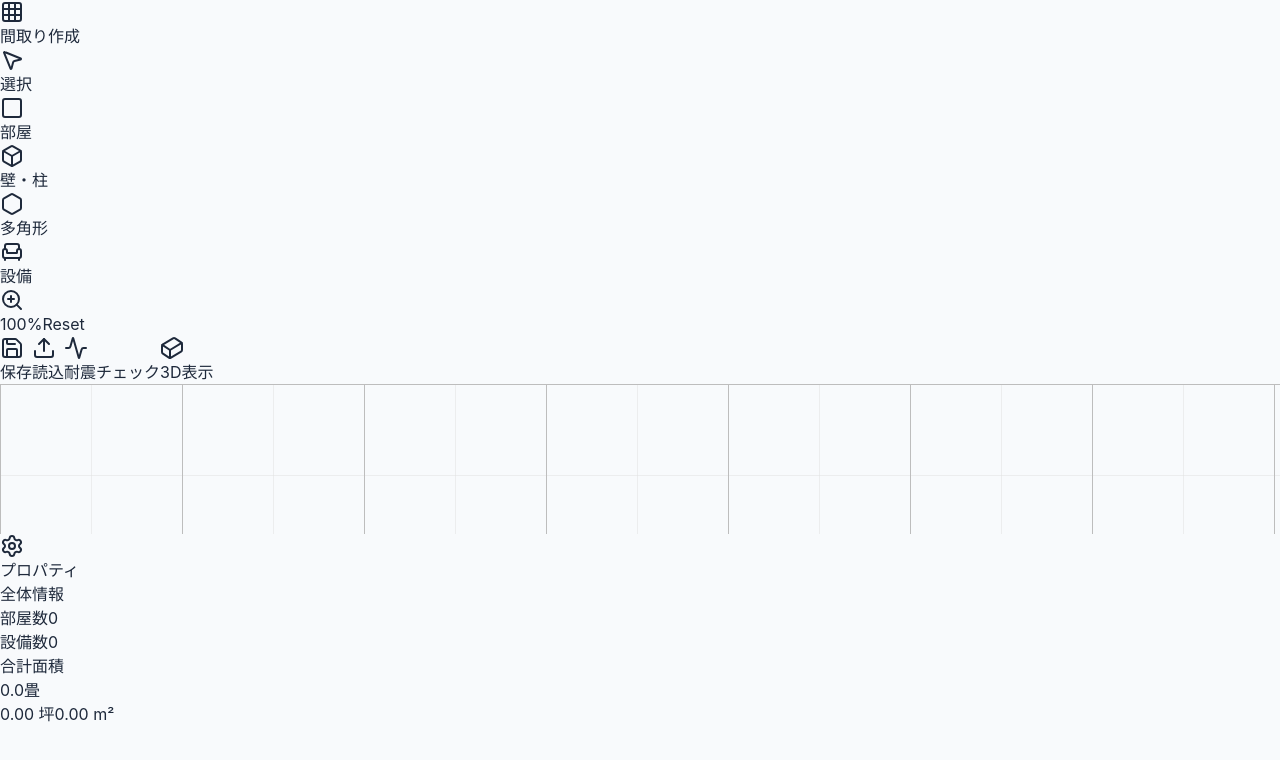
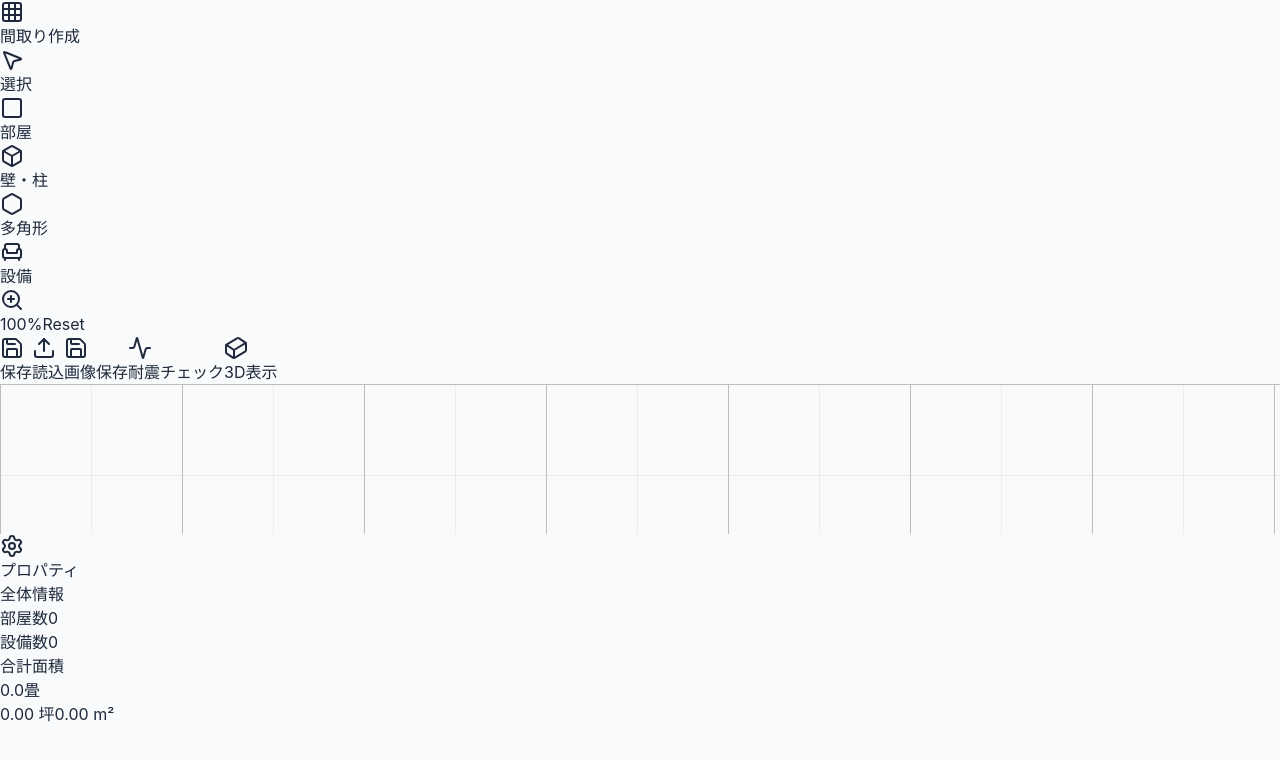
Before and after one commit to hokeke/floor-planner, a React (Vite) app: page / in a window 1280 px wide. Shown: the top 760 px of the page. Built offline with nearby package versions, Linux system fonts and the light colour scheme.

Commit message:
feat: Add functionality to save the drawing as a PNG image via a new toolbar button.

```diff
--- a/src/App.jsx
+++ b/src/App.jsx
@@ -1,4 +1,4 @@
-import React, { useState, useRef, useEffect } from 'react';
+import React, { useState, useRef, useEffect, useCallback } from 'react';
 import Grid from './components/Grid';
 import Toolbar from './components/Toolbar';
 import PropertiesPanel from './components/PropertiesPanel';
@@ -28,9 +28,10 @@ function App() {
   const [lastMousePos, setLastMousePos] = useState(null);
   const [isSeismicModalOpen, setIsSeismicModalOpen] = useState(false);
   const [is3DViewOpen, setIs3DViewOpen] = useState(false);
+  const svgRef = useRef(null);
   const [seismicData, setSeismicData] = useState(null);
 
-  const svgRef = useRef(null);
+
 
   // Use custom hooks
   const {
@@ -91,6 +92,130 @@ function App() {
   const [draggingWallHandle, setDraggingWallHandle] = useState(null); // { wallId, handle: 'start' | 'end' }
 
   const getMousePos = (e) => getViewportMousePos(e, svgRef);
+  const handleSavePNG = useCallback(() => {
+    if (!svgRef.current) return;
+
+    // Calculate bounding box of all elements
+    let minX = Infinity, maxX = -Infinity;
+    let minY = Infinity, maxY = -Infinity;
+
+    // Check walls
+    if (walls.length > 0) {
+      walls.forEach(wall => {
+        const startX = mmToPx(pxToMm(wall.start.x));
+        const startY = mmToPx(pxToMm(wall.start.y));
+        const endX = mmToPx(pxToMm(wall.end.x));
+        const endY = mmToPx(pxToMm(wall.end.y));
+
+        minX = Math.min(minX, startX, endX);
+        maxX = Math.max(maxX, startX, endX);
+        minY = Math.min(minY, startY, endY);
+        maxY = Math.max(maxY, startY, endY);
+      });
+    }
+
+    // Check objects
+    if (objects.length > 0) {
+      objects.forEach(obj => {
+        const x = mmToPx(obj.x);
+        const y = mmToPx(obj.y);
+        const width = mmToPx(obj.width);
+        const height = mmToPx(obj.height);
+
+        // Simple bounding box for objects (ignoring rotation for simplicity of bounds, or taking max)
+        // For better accuracy with rotation, we'd need to calculate corners.
+        // Here we'll just take a safe margin or the center +/- dimension/2
+        // Objects are centered at x,y
+        const halfW = width / 2;
+        const halfH = height / 2;
+        // Using a slightly larger box to account for rotation
+        const radius = Math.sqrt(halfW * halfW + halfH * halfH);
+
+        minX = Math.min(minX, x - radius);
+        maxX = Math.max(maxX, x + radius);
+        minY = Math.min(minY, y - radius);
+        maxY = Math.max(maxY, y + radius);
+      });
+    }
+
+    // Check rooms (if any, though walls usually define the extent)
+    if (rooms.length > 0) {
+      rooms.forEach(room => {
+        room.points.forEach(p => {
+          minX = Math.min(minX, p.x);
+          maxX = Math.max(maxX, p.x);
+          minY = Math.min(minY, p.y);
+          maxY = Math.max(maxY, p.y);
+        });
+      });
+    }
+
+    // If no elements, use default view
+    if (minX === Infinity) {
+      const rect = svgRef.current.getBoundingClientRect();
+      minX = 0;
+      minY = 0;
+      maxX = rect.width;
+      maxY = rect.height;
+    }
+
+    // Add padding to include dimension annotations
+    // Dimensions extend up to 1.5 * 910mm (approx 1365mm) from the walls.
+    // We add extra buffer for text labels.
+    const PADDING = mmToPx(2000); // 2000mm padding
+    minX -= PADDING;
+    minY -= PADDING;
+    maxX += PADDING;
+    maxY += PADDING;
+
+    const width = maxX - minX;
+    const height = maxY - minY;
+
+    // Clone the SVG
+    const clone = svgRef.current.cloneNode(true);
+
+    // Set viewBox to cover the content
+    clone.setAttribute('viewBox', `${minX} ${minY} ${width} ${height}`);
+    clone.setAttribute('width', width);
+    clone.setAttribute('height', height);
+
+    // Remove transform from the main group to reset pan/zoom
+    // The main group is the first 'g' element in our structure
+    const mainGroup = clone.querySelector('g');
+    if (mainGroup) {
+      mainGroup.removeAttribute('transform');
+    }
+
+    // Serialize
+    const svgData = new XMLSerializer().serializeToString(clone);
+
+    const canvas = document.createElement('canvas');
+    const ctx = canvas.getContext('2d');
+    const img = new Image();
+
+    canvas.width = width;
+    canvas.height = height;
+
+    const blob = new Blob([svgData], { type: 'image/svg+xml;charset=utf-8' });
+    const url = URL.createObjectURL(blob);
+
+    img.onload = () => {
+      ctx.fillStyle = 'white';
+      ctx.fillRect(0, 0, canvas.width, canvas.height);
+      ctx.drawImage(img, 0, 0);
+      const pngUrl = canvas.toDataURL('image/png');
+      const link = document.createElement('a');
+      link.href = pngUrl;
+      link.download = `floorplan_${new Date().toISOString().slice(0, 10)}.png`;
+      document.body.appendChild(link);
+      link.click();
+      document.body.removeChild(link);
+      URL.revokeObjectURL(url);
+    };
+
+    img.src = url;
+  }, [walls, objects, rooms]);
+
   const handleWheel = (e) => handleViewportWheel(e, svgRef);
 
   const handleMouseDown = (e) => {
@@ -1082,6 +1207,7 @@ function App() {
         setPan={setPan}
         onSave={handleSave}
         onLoad={handleLoad}
+        onSavePNG={handleSavePNG}
         onOpenSeismicCheck={() => {
           const data = {
             version: 1,
--- a/src/components/Toolbar.jsx
+++ b/src/components/Toolbar.jsx
@@ -17,7 +17,8 @@ function Toolbar({
   onSave,
   onLoad,
   onOpenSeismicCheck,
-  onOpen3D
+  onOpen3D,
+  onSavePNG
 }) {
   return (
     <header className="bg-white border-b border-slate-200 px-4 py-2 flex items-center justify-between shadow-sm z-20 relative h-[60px]">
@@ -158,6 +159,13 @@ function Toolbar({
             読込
           </button>
           <button
+            onClick={onSavePNG}
+            className="flex items-center gap-2 px-3 py-1.5 bg-white border border-slate-300 text-slate-700 rounded-md text-sm font-medium hover:bg-slate-50 transition-colors shadow-sm"
+          >
+            <Save className="w-4 h-4" />
+            画像保存
+          </button>
+          <button
             onClick={onOpenSeismicCheck}
             className="flex items-center gap-2 px-3 py-1.5 bg-gradient-to-r from-amber-500 to-orange-500 text-white rounded-md text-sm font-bold hover:from-amber-600 hover:to-orange-600 transition-all shadow-sm hover:shadow-md"
           >
```
